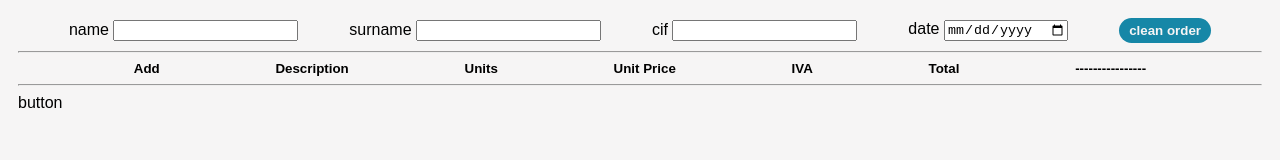
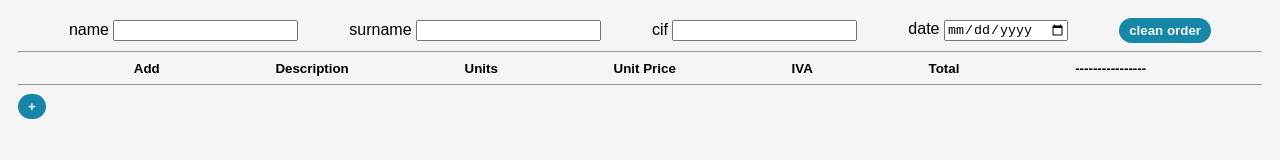
Before and after one commit to fexapk/billme, a plain HTML site: page src/index.html in a window 1280 px wide. Drawn offline with Linux system fonts and the light colour scheme.

Commit message:
added div 'wrapper' and 'left' for add-button has to be static when new order is added

```diff
--- a/src/index.html
+++ b/src/index.html
@@ -40,9 +40,12 @@
         <span>----------------</span>
     </div>
     <hr>
-    <div id="order-list-wrapper">
-        <div class="order">
-            button
+    <div id="wrapper">
+        <div>
+            <button id="add-button">+</button>
+        </div>
+        <div id="order-list-wrapper">
+
         </div>
     </div>
 </body>
--- a/src/styles/main.css
+++ b/src/styles/main.css
@@ -18,7 +18,7 @@ header, #order-info {
     font-weight: bold;
 }
 
-#clean-button {
+#clean-button, #add-button{
     border-style: none;
     border-radius: 20px;
     background-color: #1687a7;
@@ -26,13 +26,22 @@ header, #order-info {
     padding: 5px 10px;
     transition: opacity 0.15s;
     font-weight: bold;
+    cursor: pointer;
 }
 
-#clean-button:hover {
+#add-button {padding:5px 10px;}
+
+#clean-button:hover, #add-button:hover {
     opacity: 0.5;
 }
 
+#wrapper > div:first-child {
+    width: 10%;
+    display: inline-block;
+}
+
+
 #order-list-wrapper {
-    display: flex;
+    display: inline-flex;
     flex-flow: column-reverse;
 }
```
